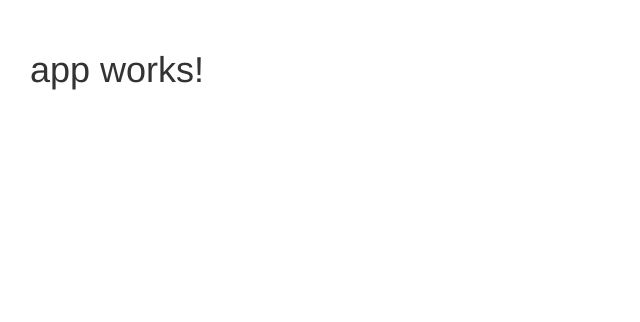
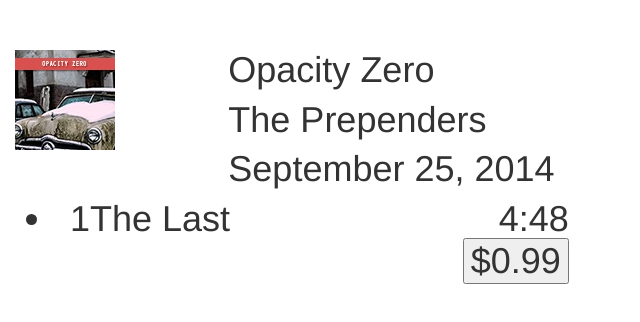
Before and after one commit to Elikem-Ahlijah/Angular-AlbumStoreProductPage, an Angular app: page / in a window 1280 px wide. Shown: the top 322 px of the page, without its empty margins (0-640 px from the left). Built offline with nearby package versions, Linux system fonts and the light colour scheme.

Commit message:
addec product des. component and css

```diff
--- a/src/app/app.component.html
+++ b/src/app/app.component.html
@@ -1,3 +1,3 @@
 <h1>
-  {{title}}
+  <app-product-page></app-product-page>
 </h1>
--- a/src/app/app.module.ts
+++ b/src/app/app.module.ts
@@ -5,11 +5,13 @@
 
 import { AppComponent } from './app.component';
 import { ProductPageComponent } from './product-page/product-page.component';
+import { ProductDescriptionComponent } from './product-description/product-description.component';
 
 @NgModule({
   declarations: [
     AppComponent,
-    ProductPageComponent
+    ProductPageComponent,
+    ProductDescriptionComponent
   ],
   imports: [
     BrowserModule,
--- /dev/null
+++ b/src/app/product-description/product-description.component.css
@@ -0,0 +1,9 @@
+p {
+    font-size: 16px;
+    font-family: Helvetica, Arial, sans-serif;
+    font-weight: normal;
+}
+
+img {
+    width: 100%;
+}
--- /dev/null
+++ b/src/app/product-description/product-description.component.html
@@ -0,0 +1 @@
+<app-product-description></app-product-description>
--- /dev/null
+++ b/src/app/product-description/product-description.component.ts
@@ -0,0 +1,15 @@
+import { Component, OnInit } from '@angular/core';
+
+@Component({
+  selector: 'app-product-description',
+  templateUrl: './product-description.component.html',
+  styleUrls: ['./product-description.component.css']
+})
+export class ProductDescriptionComponent implements OnInit {
+
+  constructor() { }
+
+  ngOnInit() {
+  }
+
+}
```
Also changed, not shown: 1 other file (tests, documents, lock files or other folders).
